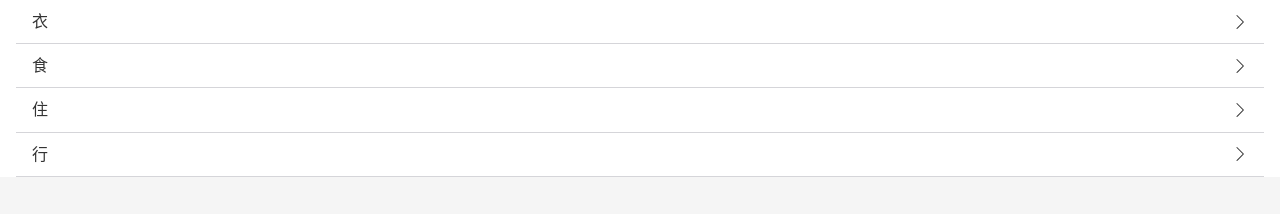
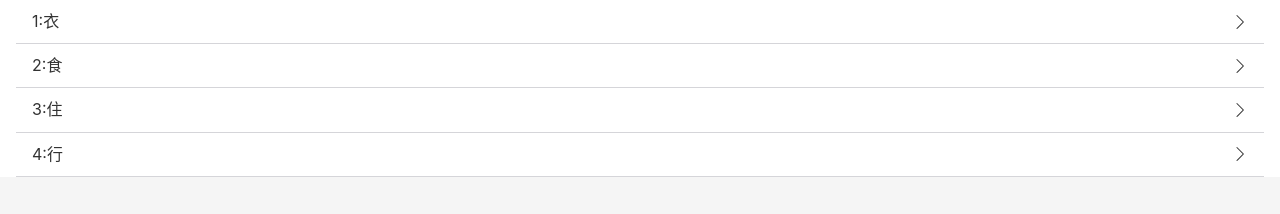
Before and after one commit to GretaHu10/money-react-code, a React app: page /#/tags in a window 1280 px wide. Shown: the top 214 px of the page. Built offline with nearby package versions, Linux system fonts and the light colour scheme.

Commit message:
使用 defaultTags 防止多次初始化造成的 id 无限增长

```diff
--- a/src/App.tsx
+++ b/src/App.tsx
@@ -22,7 +22,7 @@ function App() {
         <Routes>
           <Route path="/" element={<Navigate to="/money" />} />
           <Route path="/tags" element={<Tags />} />
-          <Route path="/tags/:tag" element={<TagEdit />} />
+          <Route path="/tags/:id" element={<TagEdit />} />
           <Route path="/money" element={<Money />} />
           <Route path="/statistics" element={<Statistics />} />
           <Route path="*" element={<NoMatch />} />
--- a/src/useTags.tsx
+++ b/src/useTags.tsx
@@ -1,13 +1,15 @@
 import { createId } from "lib/createId";
 import { useState } from "react";
 
+
+const defaultTags = [
+    { id: createId(), name: '衣' },
+    { id: createId(), name: '食' },
+    { id: createId(), name: '住' },
+    { id: createId(), name: '行' }
+]
 const useTags = () => {
-    const [tags, setTags] = useState<{ id: number; name: string }[]>([
-        { id: createId(), name: '衣' },
-        { id: createId(), name: '食' },
-        { id: createId(), name: '住' },
-        { id: createId(), name: '行' }
-    ]);
+    const [tags, setTags] = useState<{ id: number; name: string }[]>(defaultTags);
     return { tags, setTags }
 }
 export { useTags }
--- a/src/views/Tags.tsx
+++ b/src/views/Tags.tsx
@@ -51,8 +51,8 @@ function Tags() {
             <TagList>
                 {tags.map(tag =>
                     <li key={tag.id}>
-                        <Link to={'/tags/' + tag}>
-                            <span>{tag.name}</span>
+                        <Link to={'/tags/' + tag.id}>
+                            <span>{tag.id}:{tag.name}</span>
                             <Icon name="right" />
                         </Link>
                     </li>)}
```
